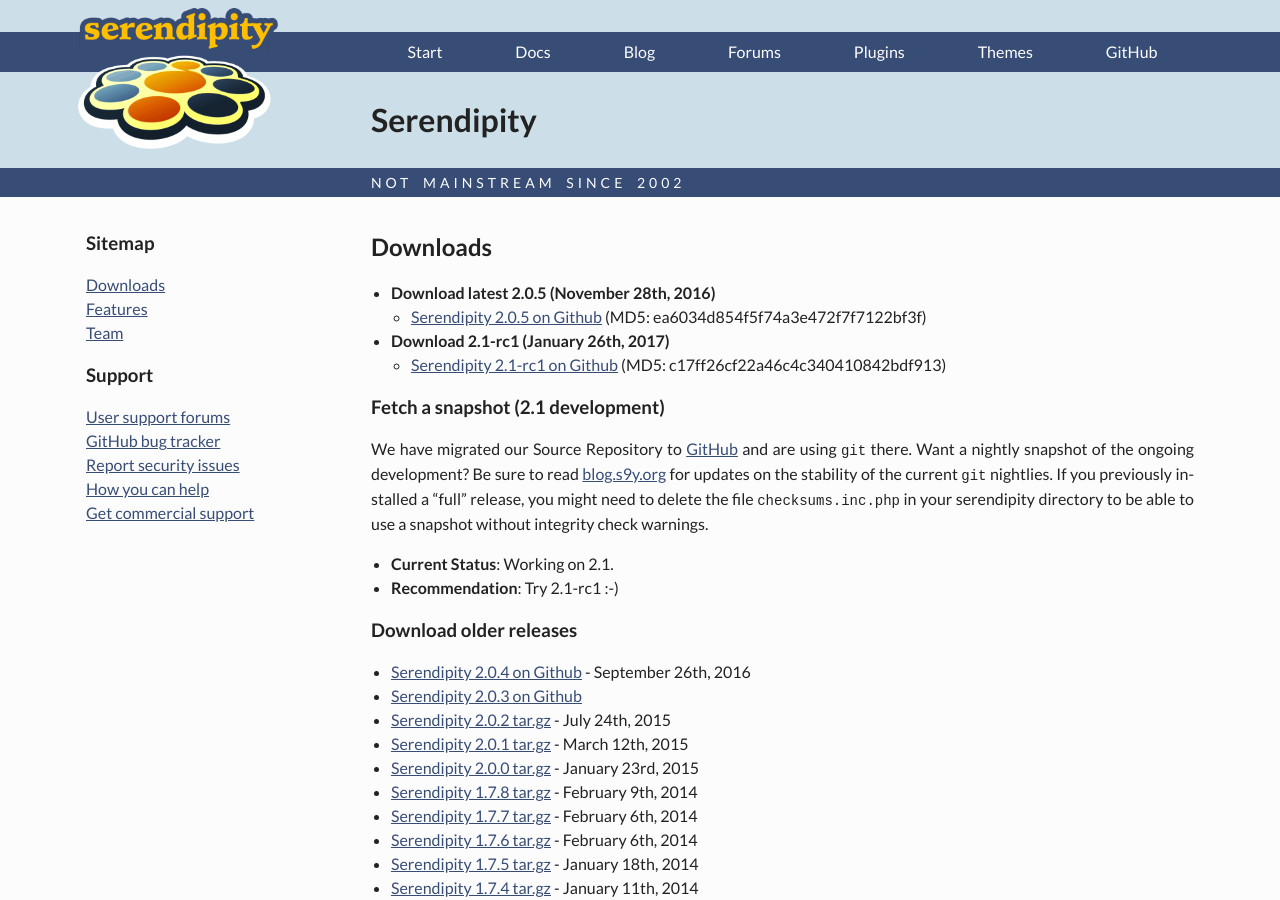
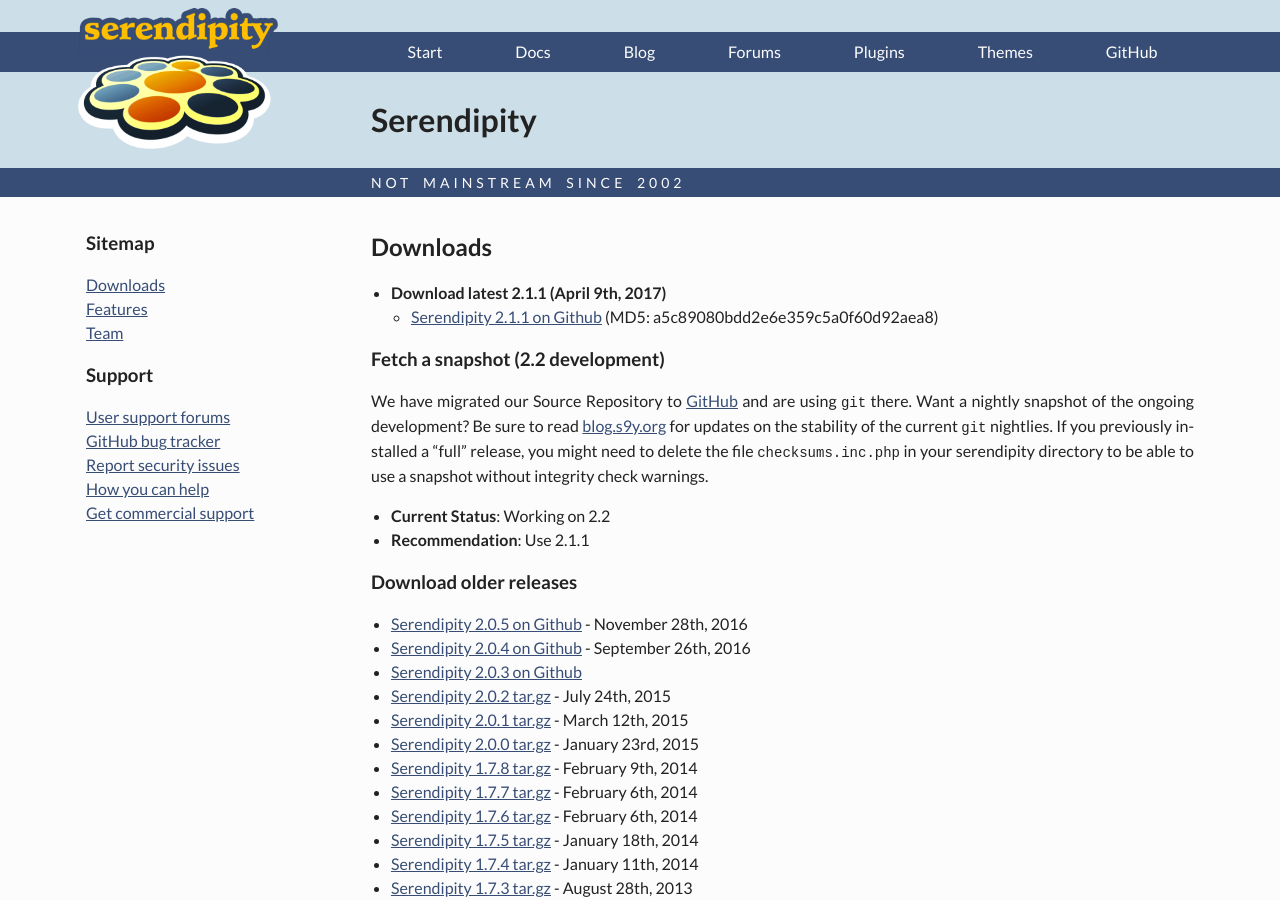
Before and after one commit to s9y/s9y.github.io, a Jekyll site: the page built from downloads.md, in a window 1280 px wide and 900 px high. Built offline with Jekyll 4.4.1, drawn with Linux system fonts in a browser that asks for light colours; nearby versions of some CDN libraries.

Commit message:
Update downloads page (2.1.1 release)
I think we forgot that page ...

Signed-off-by: Thomas Hochstein <thh@inter.net>

```diff
--- a/downloads.md
+++ b/downloads.md
@@ -4,24 +4,20 @@ title: Downloads
 
 ## Downloads
 
-* **Download latest 2.0.5 (November 28th, 2016)**
-  * [Serendipity 2.0.5 on Github](https://github.com/s9y/Serendipity/releases/tag/2.0.5)
-    (MD5: ea6034d854f5f74a3e472f7f7122bf3f)
+* **Download latest 2.1.1 (April 9th, 2017)**
+  * [Serendipity 2.1.1 on Github](https://github.com/s9y/Serendipity/releases/tag/2.1.1)
+    (MD5: a5c89080bdd2e6e359c5a0f60d92aea8)
 
-* **Download 2.1-rc1 (January 26th, 2017)**
-  * [Serendipity 2.1-rc1 on
-    Github](https://github.com/s9y/Serendipity/releases/tag/2.1-rc1)
-    (MD5: c17ff26cf22a46c4c340410842bdf913)
-
-### **Fetch a snapshot (2.1 development)**
+### **Fetch a snapshot (2.2 development)**
 
 We have migrated our Source Repository to [GitHub](https://github.com/s9y/Serendipity/) and are using `git` there. Want a nightly snapshot of the ongoing development? Be sure to read [blog.s9y.org](https://blog.s9y.org) for updates on the stability of the current `git` nightlies. If you previously installed a "full" release, you might need to delete the file `checksums.inc.php` in your serendipity directory to be able to use a snapshot without integrity check warnings.
 
-* **Current Status**: Working on 2.1.
-* **Recommendation**: Try 2.1-rc1 :-)
+* **Current Status**: Working on 2.2
+* **Recommendation**: Use 2.1.1
 
 ### **Download older releases**
 
+* [Serendipity 2.0.5 on Github](https://github.com/s9y/Serendipity/releases/tag/2.0.5) - November 28th, 2016
 * [Serendipity 2.0.4 on Github](https://github.com/s9y/Serendipity/releases/tag/2.0.4) - September 26th, 2016
 * [Serendipity 2.0.3 on Github](https://github.com/s9y/Serendipity/releases/tag/2.0.3)
 * [Serendipity 2.0.2 tar.gz](http://prdownloads.sourceforge.net/php-blog/serendipity-2.0.2.tar.gz?download) - July 24th, 2015
```
